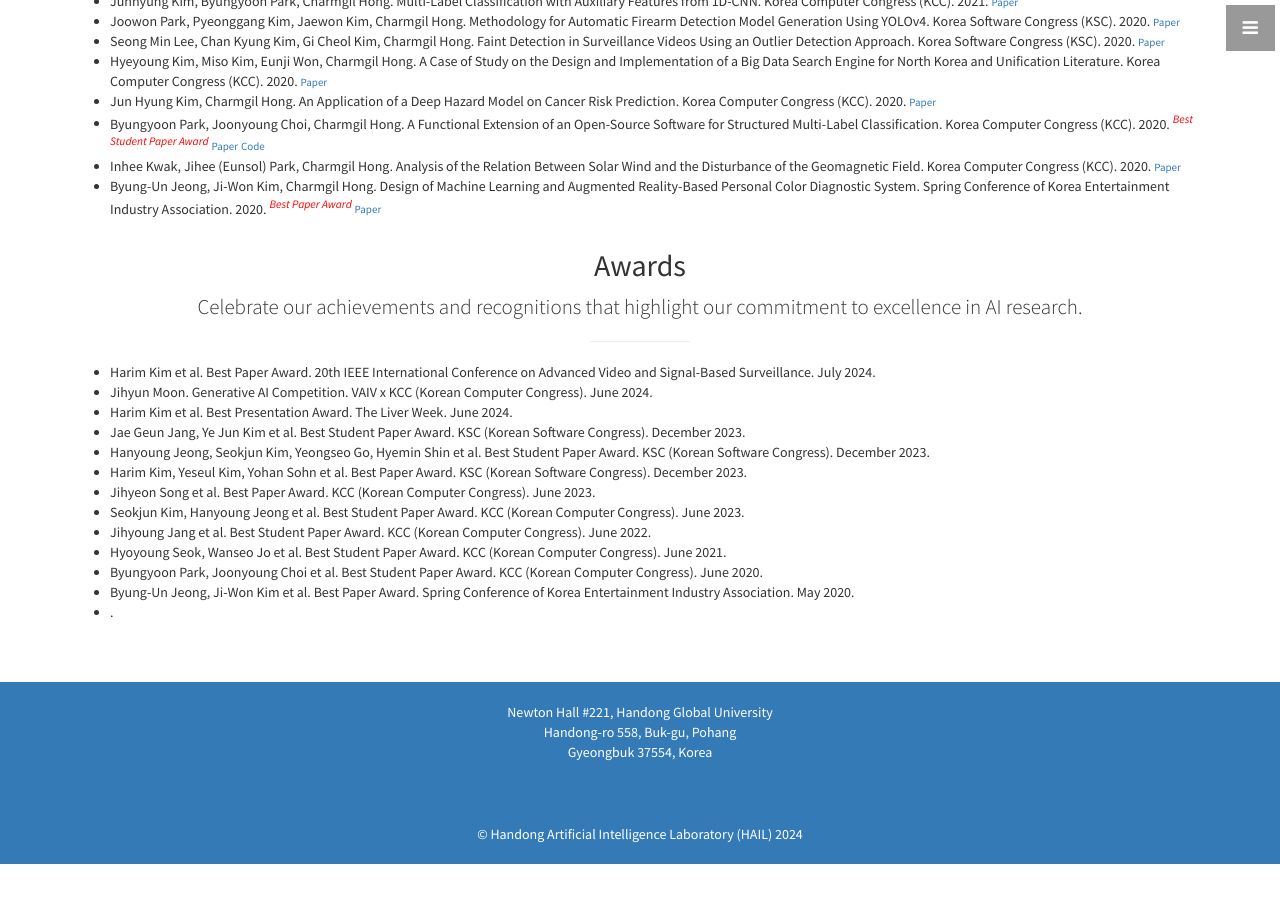
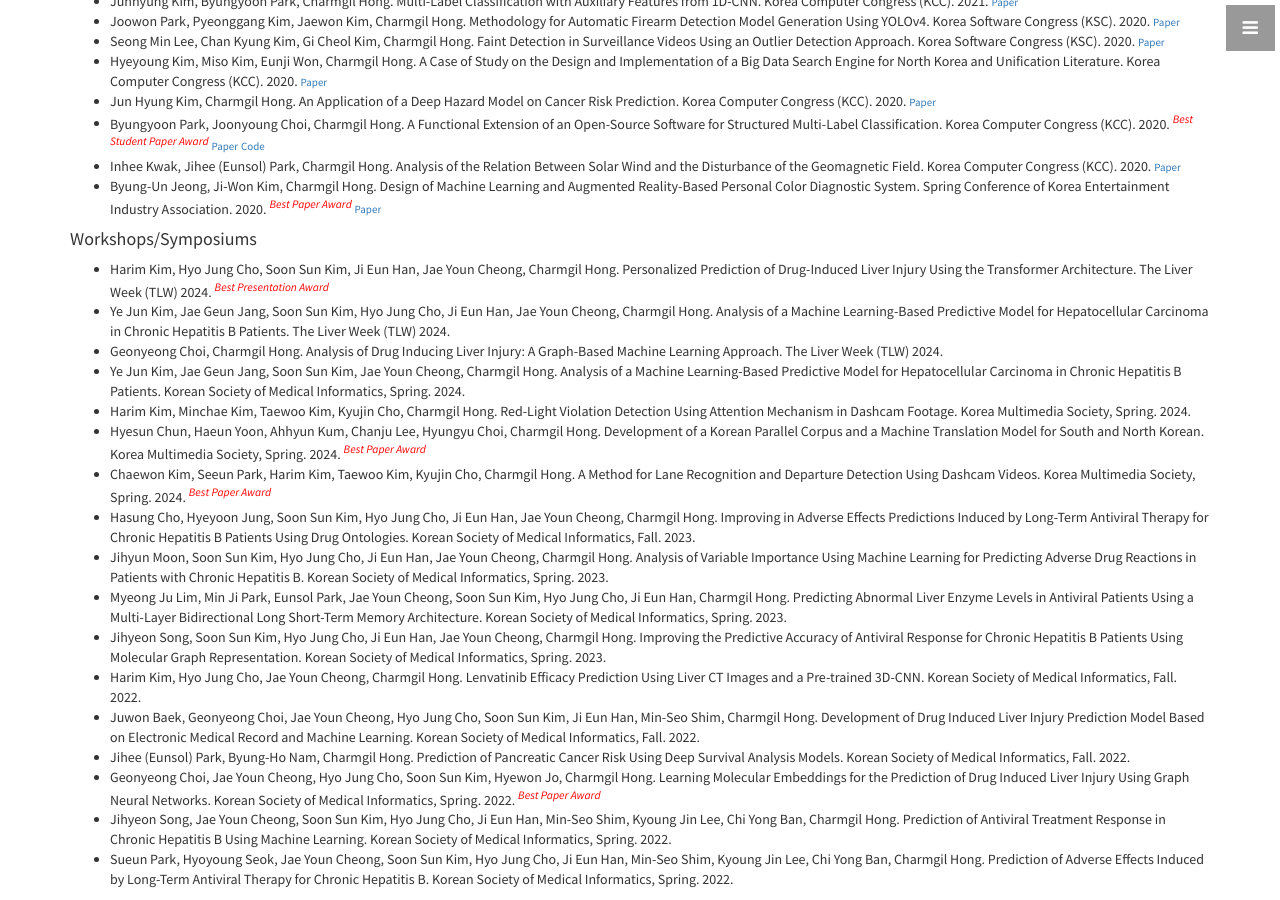
Before and after one commit to nth221/nth221.github.io, a Jekyll site: the page built from index.html, in a window 1280 px wide and 900 px high, scrolled down 3862 px. Built offline with Jekyll 4.4.1, drawn with Linux system fonts in a browser that asks for light colours; before the commit the page ends 4726 px from its top, so only the background shows below that; some of the changed text lies outside the part shown.

Commit message:
modified:   _includes/portfolio.html

```diff
--- a/_includes/portfolio.html
+++ b/_includes/portfolio.html
@@ -52,6 +52,28 @@
               <li>Inhee Kwak, Jihee (Eunsol) Park, Charmgil Hong. Analysis of the Relation Between Solar Wind and the Disturbance of the Geomagnetic Field. Korea Computer Congress (KCC). 2020. <span class="res"><a href="https://www.dbpia.co.kr/journal/articleDetail?nodeId=NODE09874853" target="_blank">Paper</a></span></li>
               <li>Byung-Un Jeong, Ji-Won Kim, Charmgil Hong. Design of Machine Learning and Augmented Reality-Based Personal Color Diagnostic System. Spring Conference of Korea Entertainment Industry Association. 2020. <span class="award"><em>Best Paper Award</em></span> <span class="res"><a href="https://www.dbpia.co.kr/journal/articleDetail?nodeId=NODE09352691" target="_blank">Paper</a></span></li>
             </ul>
+            <h4>Workshops/Symposiums</h4>
+            <ul class="publication-list">
+              <li>Harim Kim, Hyo Jung Cho, Soon Sun Kim, Ji Eun Han, Jae Youn Cheong, Charmgil Hong. Personalized Prediction of Drug-Induced Liver Injury Using the Transformer Architecture. The Liver Week (TLW) 2024. <span class="award"><em>Best Presentation Award</em></span></li>
+              <li>Ye Jun Kim, Jae Geun Jang, Soon Sun Kim, Hyo Jung Cho, Ji Eun Han, Jae Youn Cheong, Charmgil Hong. Analysis of a Machine Learning-Based Predictive Model for Hepatocellular Carcinoma in Chronic Hepatitis B Patients. The Liver Week (TLW) 2024.</li>
+              <li>Geonyeong Choi, Charmgil Hong. Analysis of Drug Inducing Liver Injury: A Graph-Based Machine Learning Approach. The Liver Week (TLW) 2024.</li>
+              <li>Ye Jun Kim, Jae Geun Jang, Soon Sun Kim, Jae Youn Cheong, Charmgil Hong. Analysis of a Machine Learning-Based Predictive Model for Hepatocellular Carcinoma in Chronic Hepatitis B Patients. Korean Society of Medical Informatics, Spring. 2024.</li>
+              <li>Harim Kim, Minchae Kim, Taewoo Kim, Kyujin Cho, Charmgil Hong. Red-Light Violation Detection Using Attention Mechanism in Dashcam Footage. Korea Multimedia Society, Spring. 2024.</li>
+              <li>Hyesun Chun, Haeun Yoon, Ahhyun Kum, Chanju Lee, Hyungyu Choi, Charmgil Hong. Development of a Korean Parallel Corpus and a Machine Translation Model for South and North Korean. Korea Multimedia Society, Spring. 2024. <span class="award"><em>Best Paper Award</em></span></li>
+              <li>Chaewon Kim, Seeun Park, Harim Kim, Taewoo Kim, Kyujin Cho, Charmgil Hong. A Method for Lane Recognition and Departure Detection Using Dashcam Videos. Korea Multimedia Society, Spring. 2024. <span class="award"><em>Best Paper Award</em></span></li>
+              <!--2023-->
+              <li>Hasung Cho, Hyeyoon Jung, Soon Sun Kim, Hyo Jung Cho, Ji Eun Han, Jae Youn Cheong, Charmgil Hong. Improving in Adverse Effects Predictions Induced by Long-Term Antiviral Therapy for Chronic Hepatitis B Patients Using Drug Ontologies. Korean Society of Medical Informatics, Fall. 2023.</li>
+              <li>Jihyun Moon, Soon Sun Kim, Hyo Jung Cho, Ji Eun Han, Jae Youn Cheong, Charmgil Hong. Analysis of Variable Importance Using Machine Learning for Predicting Adverse Drug Reactions in Patients with Chronic Hepatitis B. Korean Society of Medical Informatics, Spring. 2023.</li>
+              <li>Myeong Ju Lim, Min Ji Park, Eunsol Park, Jae Youn Cheong, Soon Sun Kim, Hyo Jung Cho, Ji Eun Han, Charmgil Hong. Predicting Abnormal Liver Enzyme Levels in Antiviral Patients Using a Multi-Layer Bidirectional Long Short-Term Memory Architecture. Korean Society of Medical Informatics, Spring. 2023.</li>
+              <li>Jihyeon Song, Soon Sun Kim, Hyo Jung Cho, Ji Eun Han, Jae Youn Cheong, Charmgil Hong. Improving the Predictive Accuracy of Antiviral Response for Chronic Hepatitis B Patients Using Molecular Graph Representation. Korean Society of Medical Informatics, Spring. 2023.</li>
+              <!--2022-->
+              <li>Harim Kim, Hyo Jung Cho, Jae Youn Cheong, Charmgil Hong. Lenvatinib Efficacy Prediction Using Liver CT Images and a Pre-trained 3D-CNN. Korean Society of Medical Informatics, Fall. 2022.</li>
+              <li>Juwon Baek, Geonyeong Choi, Jae Youn Cheong, Hyo Jung Cho, Soon Sun Kim, Ji Eun Han, Min-Seo Shim, Charmgil Hong. Development of Drug Induced Liver Injury Prediction Model Based on Electronic Medical Record and Machine Learning. Korean Society of Medical Informatics, Fall. 2022.</li>
+              <li>Jihee (Eunsol) Park, Byung-Ho Nam, Charmgil Hong. Prediction of Pancreatic Cancer Risk Using Deep Survival Analysis Models. Korean Society of Medical Informatics, Fall. 2022.</li>
+              <li>Geonyeong Choi, Jae Youn Cheong, Hyo Jung Cho, Soon Sun Kim, Hyewon Jo, Charmgil Hong. Learning Molecular Embeddings for the Prediction of Drug Induced Liver Injury Using Graph Neural Networks. Korean Society of Medical Informatics, Spring. 2022. <span class="award"><em>Best Paper Award</em></span></li>
+              <li>Jihyeon Song, Jae Youn Cheong, Soon Sun Kim, Hyo Jung Cho, Ji Eun Han, Min-Seo Shim, Kyoung Jin Lee, Chi Yong Ban, Charmgil Hong. Prediction of Antiviral Treatment Response in Chronic Hepatitis B Using Machine Learning. Korean Society of Medical Informatics, Spring. 2022.</li>
+              <li>Sueun Park, Hyoyoung Seok, Jae Youn Cheong, Soon Sun Kim, Hyo Jung Cho, Ji Eun Han, Min-Seo Shim, Kyoung Jin Lee, Chi Yong Ban, Charmgil Hong. Prediction of Adverse Effects Induced by Long-Term Antiviral Therapy for Chronic Hepatitis B. Korean Society of Medical Informatics, Spring. 2022.</li>
+            </ul>
           </div>
         </div>
         <!-- /.row (nested) -->
@@ -66,12 +88,15 @@
               <li>Harim Kim et al. Best Paper Award. 20th IEEE International Conference on Advanced Video and Signal-Based Surveillance. July 2024.</li>
               <li>Jihyun Moon. Generative AI Competition. VAIV x KCC (Korean Computer Congress). June 2024.</li>
               <li>Harim Kim et al. Best Presentation Award. The Liver Week. June 2024.</li>
+              <li>Hyesun Chun, Haeun Yoon, Ahhyun Kum, Chanju Lee et al. Best Paper Award. Korea Multimedia Society, Spring. May 2024.</li>
+              <li>Chaewon Kim, Seeun Park, Harim Kim et al. Best Paper Award. Korea Multimedia Society, Spring. May 2024.</li>
               <li>Jae Geun Jang, Ye Jun Kim et al. Best Student Paper Award. KSC (Korean Software Congress). December 2023.</li>
               <li>Hanyoung Jeong, Seokjun Kim, Yeongseo Go, Hyemin Shin et al. Best Student Paper Award. KSC (Korean Software Congress). December 2023.</li>
               <li>Harim Kim, Yeseul Kim, Yohan Sohn et al. Best Paper Award. KSC (Korean Software Congress). December 2023.</li>
               <li>Jihyeon Song et al. Best Paper Award. KCC (Korean Computer Congress). June 2023.</li>
               <li>Seokjun Kim, Hanyoung Jeong et al. Best Student Paper Award. KCC (Korean Computer Congress). June 2023.</li>
               <li>Jihyoung Jang et al. Best Student Paper Award. KCC (Korean Computer Congress). June 2022.</li>
+              <li>Geonyeong Choi et al. Best Paper Award. Korean Society of Medical Informatics, Spring. June 2022.</li>
               <li>Hyoyoung Seok, Wanseo Jo et al. Best Student Paper Award. KCC (Korean Computer Congress). June 2021.</li>
               <li>Byungyoon Park, Joonyoung Choi et al. Best Student Paper Award. KCC (Korean Computer Congress). June 2020.</li>
               <li>Byung-Un Jeong, Ji-Won Kim et al. Best Paper Award. Spring Conference of Korea Entertainment Industry Association. May 2020.</li>
```
